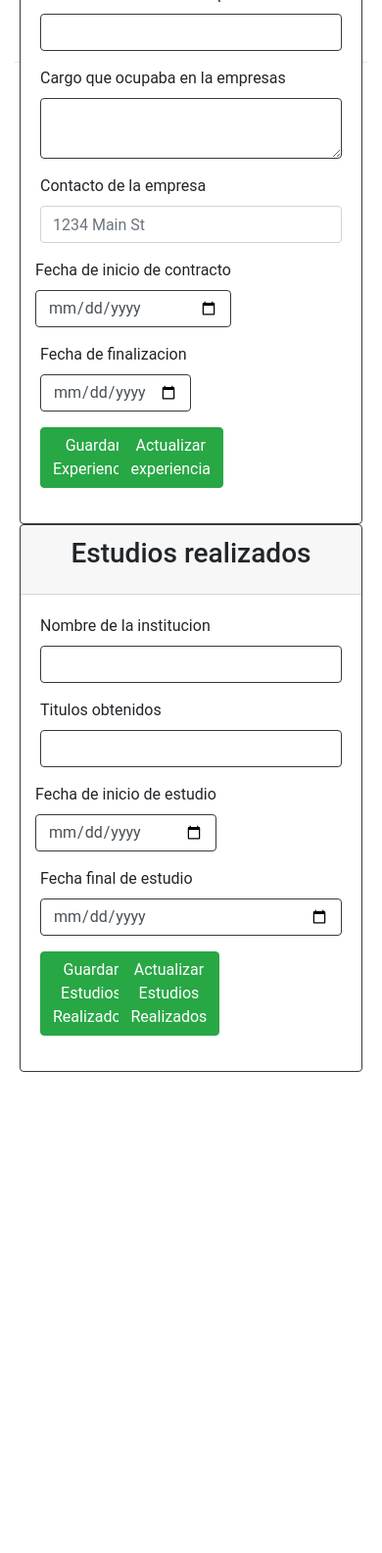
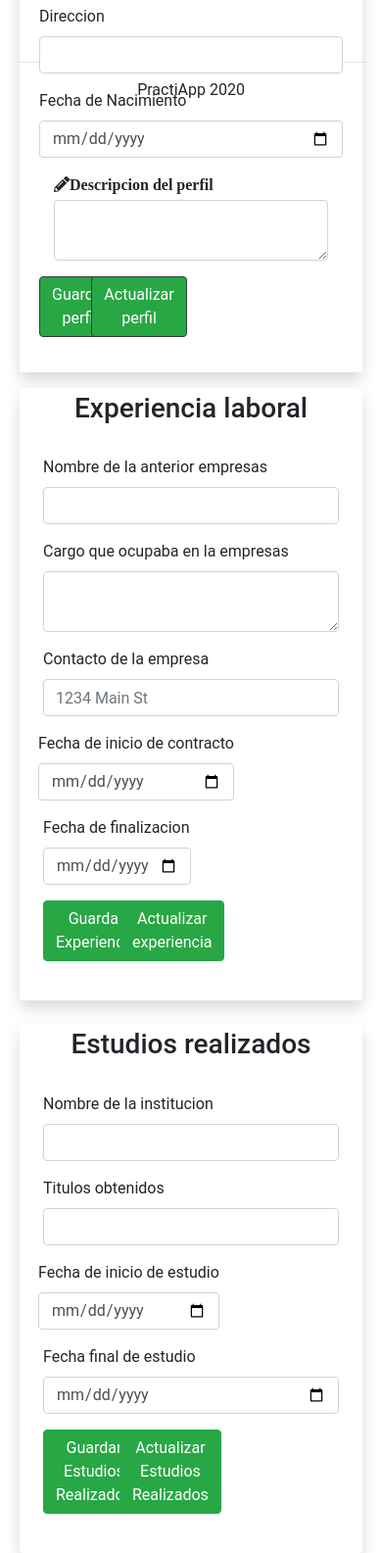
Before and after one commit to Falcohub/AgEmployment, a PHP site: page /Frm_InfoEstudiante.php in a window 390 px wide. Shown: the part 1015-2600 px from the top of the page at 98% size. Before the commit the page ends 2109 px from the top, so only its background shows below. Run offline with PHP 8.4, Linux system fonts and the light colour scheme; some libraries are stand-ins or nearby versions.

Commit message:
se modifico diseño de panel estudiante y formulario estudiante

```diff
--- a/frontend/Frm_InfoEstudiante.php
+++ b/frontend/Frm_InfoEstudiante.php
@@ -1,39 +1,81 @@
 <?php include('vistas/HeaderEstudiante.php') ?>
 
 <div class="content mt-0 mb-5">
-    <div class="card border-dark">
-        <div class="card-header text-center">
-            <h3 class="card-title">Perfil estudiante</h3>
-        </div>
+    <div class="shadow mp-3 mb-3 bg-white rounded">
+            <h3 class="card-title text-center">Perfil estudiante</h3>
         <div class="card-body">
-            <form>
-                <div class="form-row">
+           <form>
+                 <div class="form-row">
+                    <div class="form-group col-md-3">
+                        <label for="inputEmail4">Documento</label>
+                        <input type="email" name="txtNombre" class="form-control" id="nombre">
+                    </div>
+                    <div class="form-group col-md-1">
+                        <label for="SelectMunicipio">Tipo</label>
+                        <select id="inputMunicipio" name="txtSexo" class="form-control">
+                            <option selected>CC</option>
+                            <option>TI</option>
+                        </select>
+                    </div>
                     <div class="form-group col-md-4">
                         <label for="inputEmail4">Nombre</label>
-                        <input type="email" class="form-control border-dark" id="nombre">
+                        <input type="email" name="txtNombre" class="form-control" id="nombre">
                     </div>
+
                     <div class="form-group col-md-4">
                         <label for="inputPassword4">Apellido</label>
-                        <input type="text" class="form-control border-dark" id="apellidos">
-                    </div>
-                    <div class="form-group col-md-4">
-                        <label for="inputPassword4">Contacto</label>
-                        <input type="text" class="form-control border-dark" id="contacto">
+                        <input type="text" name="txtApellido" class="form-control" id="apellidos">
                     </div>
                 </div>
                 <div class="form-row">
                     <div class="form-group col-md-4">
+                        <label for="SelectMunicipio">Sexo</label>
+                        <select id="inputMunicipio" name="txtSexo" class="form-control">
+                            <option selected>Seleccione sexo...</option>
+                            <option>hombre</option>
+                            <option>mujer</option>
+                        </select>
+                    </div>
+                    <div class="form-group col-md-4">
+                        <label for="inputPassword4">Contacto</label>
+                        <input type="text" name="txtContacto" class="form-control" id="contacto">
+                    </div>
+                    <div class="form-group col-md-4">
+                        <label for="inputCorreo">Correo</label>
+                        <input type="email" name="txtCorreo" class="form-control" id="inputCorreo" placeholder="empresa@mail.com">
+                    </div>
+                </div>
+                <div class="form-row">
+                <div class="form-group col-md-3">
+                        <label for="SelectMunicipio">Departamento</label>
+                        <select id="inputMunicipio" name="txtDepartamento" class="form-control">
+                            <option selected>Selecione municipio...</option>
+                            <option>Chigorodo</option>
+                            <option>Carepa</option>
+                            <option>Apartado</option>
+                            <option>Turbo</option>
+                            <option>Necocli</option>
+                            <option>Monteria</option>
+                            <option>Medellin</option>
+                            <option>Rionegro</option>
+                        </select>
+                    </div>
+                    <div class="form-group col-md-3">
+                        <label for="inputAddress">Ciudad</label>
+                        <input type="text" name="txtCiudad" class="form-control" id="direccion" placeholder="">
+                    </div>
+                    <div class="form-group col-md-3">
                         <label for="inputAddress">Direccion</label>
-                        <input type="text" class="form-control border-dark" id="direccion" placeholder="1234 Main St">
+                        <input type="text" name="txtDireccion" class="form-control" id="direccion" placeholder="">
                     </div>
-                    <div class="form-group">
+                    <div class="form-group col-md-3">
                         <label for="inputAddress2">Fecha de Nacimiento</label>
-                        <input type="date" class="form-control col-12 border-dark" id="fecha_nac" placeholder="Apartment, studio, or floor">
+                        <input type="date" name="txtFecha" class="form-control col-12" id="fecha_nac" placeholder="Apartment, studio, or floor">
                     </div>
                 </div>
                 <div class="form-group col-md-12">
                     <label class="fas fa-pencil-alt prefix">Descripcion del perfil</label>
-                    <textarea id="descripcion_perfil" class="md-textarea form-control border-dark"></textarea>
+                    <textarea id="descripcion_perfil" name="txtDescripcion" class="md-textarea form-control"></textarea>
                 </div>
                 <div class="form-row">
                     <div class="form-group col-2">
@@ -48,21 +90,18 @@
 
     </div>
 
-    <div class="card border-dark">
-        <div class="card-header text-center">
-            <h3 class="card-title">Experiencia laboral</h3>
-        </div>
-
-        <div class="card-body border-dark">
+    <div class="shadow p-1 mb-4 bg-white rounded">
+            <h3 class="card-title text-center">Experiencia laboral</h3>
+        <div class="card-body">
             <form>
                 <div class="form-row">
                     <div class="form-group col-md-6">
                         <label for="inputEmail4">Nombre de la anterior empresas</label>
-                        <input type="email" class="form-control border-dark" id="nombre_Empre_anterior">
+                        <input type="email" class="form-control" id="nombre_Empre_anterior">
                     </div>
                     <div class="form-group col-md-6">
                         <label class="text">Cargo que ocupaba en la empresas</label>
-                        <textarea id="cargo" class="md-textarea form-control border-dark"></textarea>
+                        <textarea id="cargo" class="md-textarea form-control"></textarea>
                     </div>
                 </div>
                 <div class="form-row">
@@ -72,12 +111,12 @@
                     </div>
                     <div class="form-group">
                         <label for="inputAddress2">Fecha de inicio de contracto</label>
-                        <input type="date" class="form-control col-12 border-dark" id="fecha_inicio" placeholder="Apartment, studio, or floor">
+                        <input type="date" class="form-control col-12" id="fecha_inicio" placeholder="Apartment, studio, or floor">
                     </div>
                 </div>
                 <div class="form-group">
                     <label for="inputAddress2">Fecha de finalizacion</label>
-                    <input type="date" class="form-control col-6 border-dark" id="fecha_final" placeholder="Apartment, studio, or floor">
+                    <input type="date" class="form-control col-6" id="fecha_final" placeholder="Apartment, studio, or floor">
                 </div>
                 <div class="form-row">
                     <div class="form-group col-3">
@@ -91,32 +130,29 @@
         </div>
     </div>
 
-    <div class="card border-dark">
-        <div class="card-header text-center">
-            <h3 class="card-title">Estudios realizados</h3>
-        </div>
-
+    <div class="shadow p-1 mb-5 bg-white rounded">
+            <h3 class="card-title text-center">Estudios realizados</h3>
         <div class="card-body">
             <form>
                 <div class="form-row">
                     <div class="form-group col-md-6">
                         <label for="inputEmail4">Nombre de la institucion</label>
-                        <input type="email" class="form-control border-dark" id="nombre_institucion">
+                        <input type="email" class="form-control" id="nombre_institucion">
                     </div>
                     <div class="form-group col-md-6">
                         <label for="inputPassword4">Titulos obtenidos</label>
-                        <input type="text" class="form-control border-dark" id="titulos">
+                        <input type="text" class="form-control" id="titulos">
                     </div>
                 </div>
                 <div class="form-row">
                     <div class="form-group">
                         <label for="inputAddress2">Fecha de inicio de estudio</label>
-                        <input type="date" class="form-control col-12 border-dark" id="fecha_estudios" placeholder="">
+                        <input type="date" class="form-control col-12" id="fecha_estudios" placeholder="">
                     </div>
                 </div>
                 <div class="form-group">
                     <label for="inputAddress2">Fecha final de estudio</label>
-                    <input type="date" class="form-control col-md-2 border-dark" id="fechafin_estudios" placeholder="">
+                    <input type="date" class="form-control col-md-2" id="fechafin_estudios" placeholder="">
                 </div>
                 <div class="form-row">
                     <div class="form-group col-3">
```
Also changed, not shown: frontend/Frm_InfoCuentaEst.php (+6 -6 lines).
